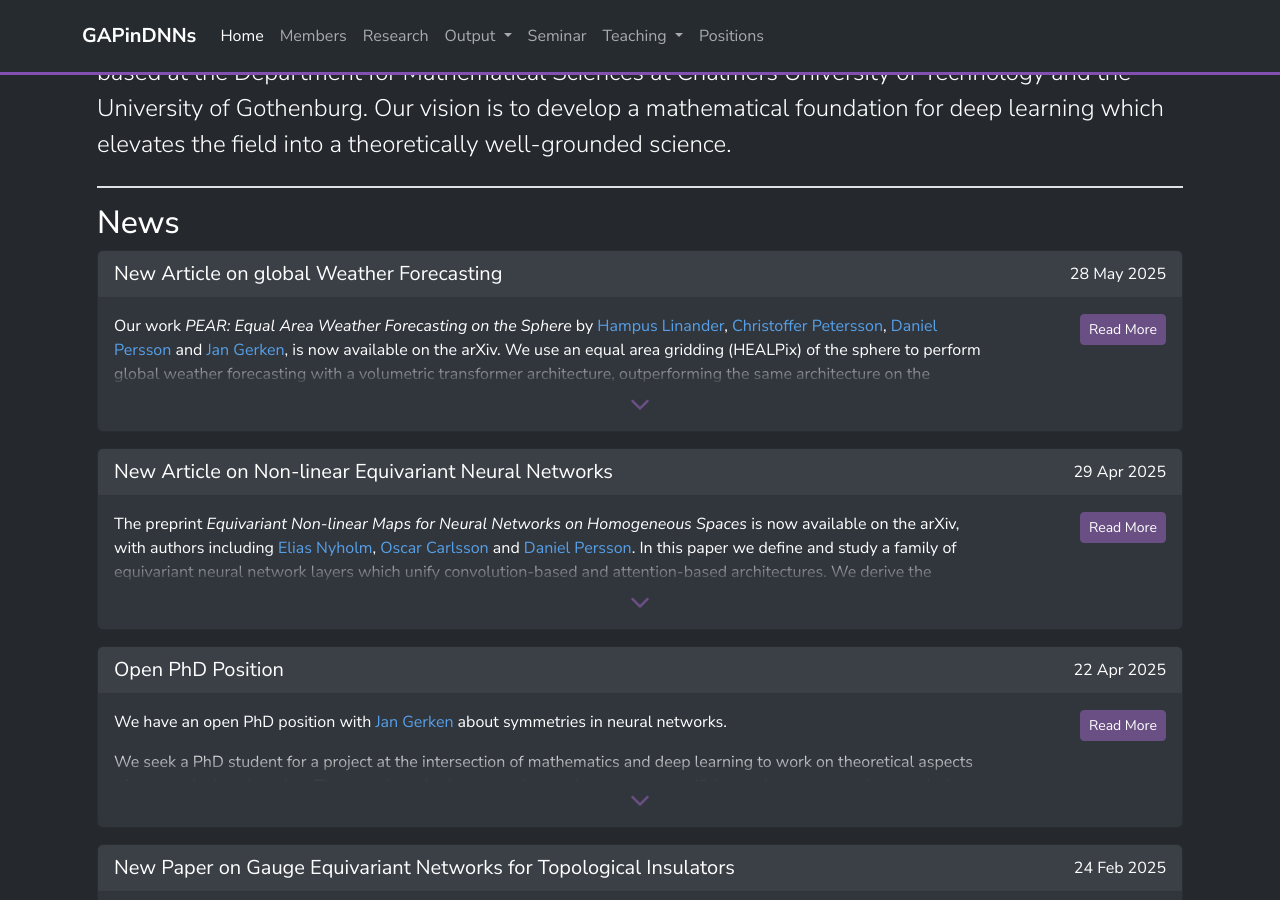
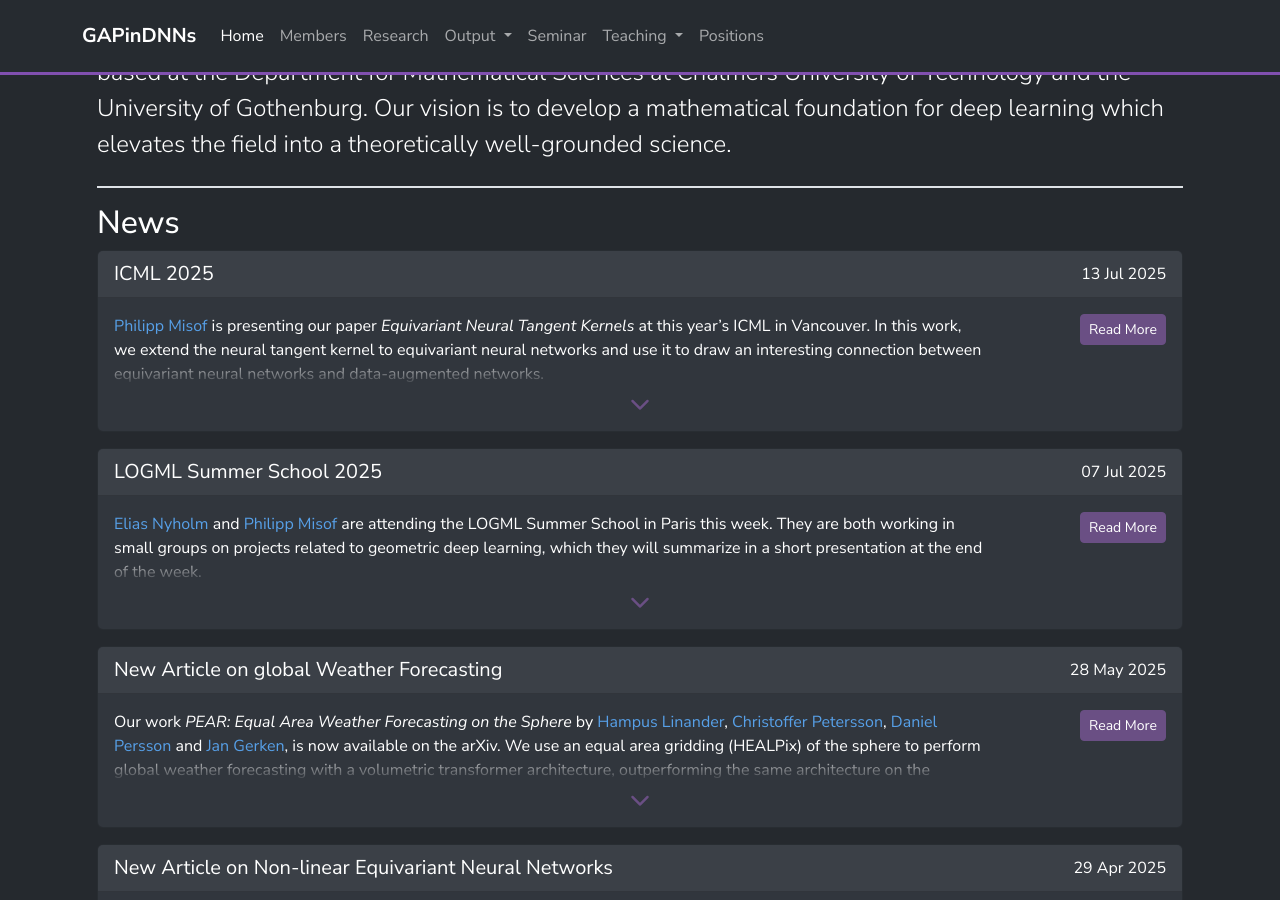
Before and after one commit to GAPinDNNs/gapindnns.github.io, a Jekyll site: the page built from _pages/index.md, in a window 1280 px wide and 900 px high, scrolled down 659 px. Built offline with Jekyll 4.4.1, drawn with Linux system fonts in a browser that asks for light colours; nearby versions of some CDN libraries.

Commit message:
Added published ICML paper; updated news

```diff
--- a/_data/news.yml
+++ b/_data/news.yml
@@ -1,3 +1,13 @@
+- date: 2025-07-13
+  headline: "ICML 2025"
+  link: https://icml.cc/virtual/2025/poster/44041
+  text: |
+    [Philipp Misof](/members/Philipp_Misof) is presenting our paper *Equivariant Neural Tangent Kernels* at this year's ICML in Vancouver. In this work, we extend the neural tangent kernel to equivariant neural networks and use it to draw an interesting connection between equivariant neural networks and data-augmented networks.
+- date: 2025-07-07
+  headline: "LOGML Summer School 2025"
+  link: https://www.logml.ai/
+  text: |
+    [Elias Nyholm](/members/Elias_Nyholm) and [Philipp Misof](/members/Philipp_Misof) are attending the LOGML Summer School in Paris this week. They are both working in small groups on projects related to geometric deep learning, which they will summarize in a short presentation at the end of the week.
 - date: 2025-05-28
   headline: "New Article on global Weather Forecasting"
   link: https://arxiv.org/abs/2505.17720
--- a/_data/publications/Misof_-_Equivariant_Neural_Tangent_Kernels_(2024).yml
+++ b/_data/publications/Misof_-_Equivariant_Neural_Tangent_Kernels_(2024).yml
@@ -7,8 +7,8 @@ author:
     given: Pan
   - family: Gerken
     given: Jan E.
-issued: '2024-06-10'
-DOI: 10.48550/arXiv.2406.06504
+issued: '2025-05-01'
+URL: https://openreview.net/pdf?id=ooUlq9jA2K
 abstract: |
   Equivariant neural networks have in recent years become an important technique
   for guiding architecture selection for neural networks with many applications in
@@ -22,6 +22,7 @@ abstract: |
   the first time by giving explicit expressions for NTKs of group convolutional neural
   networks. In numerical experiments, we demonstrate superior performance for equivariant
   NTKs over non-equivariant NTKs on a classification task for medical images.
+publisher: ICML 2025
 preprint:
   URL: http://arxiv.org/abs/2406.06504
   name: arXiv
```
Also changed, not shown: _data/publications/Gerken_-_Equivariance_versus_Augmentation_for_Spherical_(2022).yml (line endings or trailing spaces).
